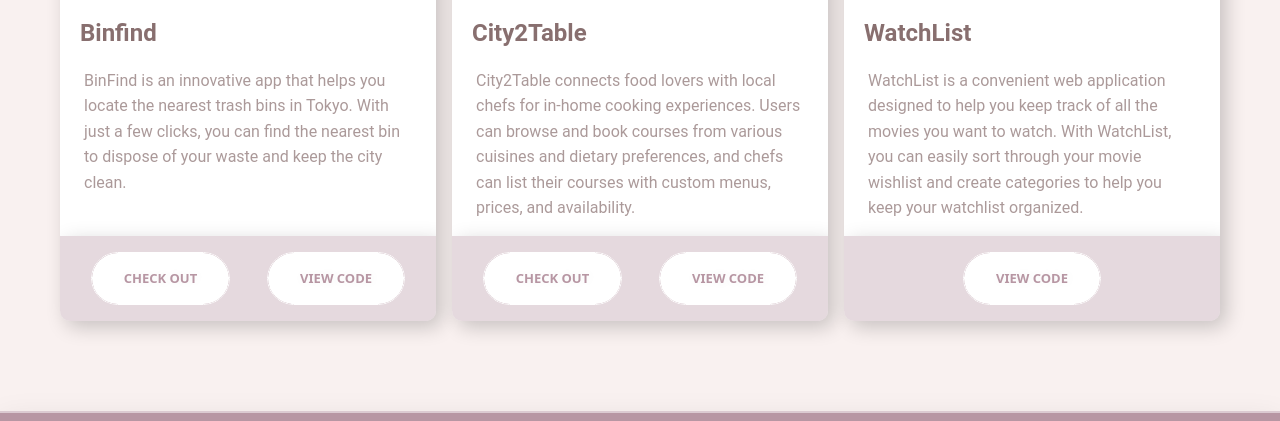
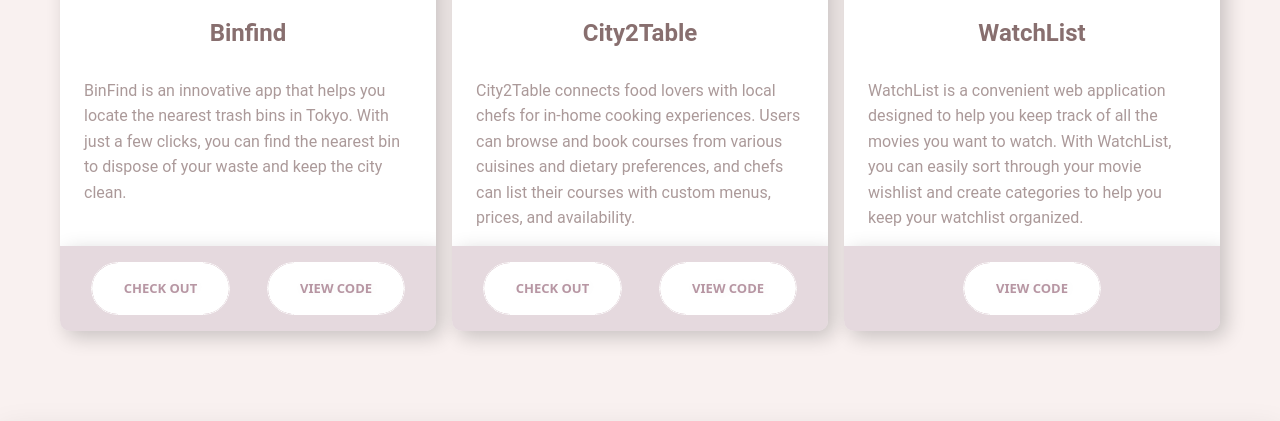
Before and after one commit to wanyu0413/profile, a website: page index.html in a window 1280 px wide. Shown: the part 1682-2103 px from the top of the page. Drawn offline with nearby package versions, Linux system fonts and the light colour scheme.

Commit message:
flex column

```diff
--- a/index.html
+++ b/index.html
@@ -163,7 +163,7 @@
         <img
           src="https://user-images.githubusercontent.com/51001611/224602265-0bfb67e5-9dd4-4929-908a-ecd9a21f0bde.jpg"
         />
-        <div>
+        <div class="card-content">
           <h2>Binfind</h2>
           <p>
             BinFind is an innovative app that helps you locate the nearest trash
@@ -171,16 +171,6 @@
             to dispose of your waste and keep the city clean.
           </p>
           <div class="icon-dash-flex">
-            <!-- <div class="icon-dash">
-              <a href="https://www.binfind.online/" target="binfind_page"
-                ><i class="fa-solid fa-link"></i></i
-              ></a>
-            </div>
-            <div class="icon-dash">
-              <a href="https://github.com/wanyu0413/binfind" target="binfind_github"
-                ><i class="fa-brands fa-github"></i
-              ></a>
-            </div> -->
             <button class="btn-53">
               <a href="https://www.binfind.online/" target="binfind_page"
                 ><div class="original">Check out</div></a
@@ -231,7 +221,7 @@
         <img
           src="https://user-images.githubusercontent.com/51001611/224603361-920cbd4c-2bf3-49cd-bbf3-3b49931cc239.jpg"
         />
-        <div>
+        <div class="card-content">
           <h2>City2Table</h2>
           <p>
             City2Table connects food lovers with local chefs for in-home cooking
@@ -240,16 +230,6 @@
             custom menus, prices, and availability.
           </p>
           <div class="icon-dash-flex">
-            <!-- <div class="icon-dash">
-              <a href="https://city2table.herokuapp.com/" target="city2table_web"
-                ><i class="fa-solid fa-link"></i></i
-              ></a>
-            </div>
-            <div class="icon-dash">
-              <a href="https://github.com/wanyu0413/city2table" target="city2table_github"
-                ><i class="fa-brands fa-github"></i
-              ></a>
-            </div> -->
             <button class="btn-53">
               <a
                 href="https://city2table.herokuapp.com/"
@@ -304,7 +284,7 @@
         <img
           src="https://res.cloudinary.com/dmefwm8oh/image/upload/v1679637426/Screen_Shot_2023-03-20_at_19.43.43_p8h2sz.png"
         />
-        <div>
+        <div class="card-content">
           <h2>WatchList</h2>
           <p>
             WatchList is a convenient web application designed to help you keep
@@ -313,18 +293,6 @@
             help you keep your watchlist organized.
           </p>
           <div class="icon-dash-flex">
-            <!-- <div class="icon-dash">
-              <a href="" target="_blank"
-                ><i class="fa-solid fa-link"></i></i
-              ></a>
-            </div> -->
-            <!-- <div class="icon-dash">
-              <a
-                href="https://github.com/wanyu0413/rails-watch-list"
-                target="watch_list_github"
-                ><i class="fa-brands fa-github"></i
-              ></a>
-            </div> -->
             <button class="btn-53">
               <a
                 href="https://github.com/wanyu0413/rails-watch-list"
--- a/style.css
+++ b/style.css
@@ -336,6 +336,13 @@ li {
   position: relative;
 }
 
+.card-content {
+  display: flex;
+  flex-direction: column;
+  justify-content: center;
+  align-items: center;
+}
+
 .card-trip > img {
   height: 200px;
   width: 100%;
```
